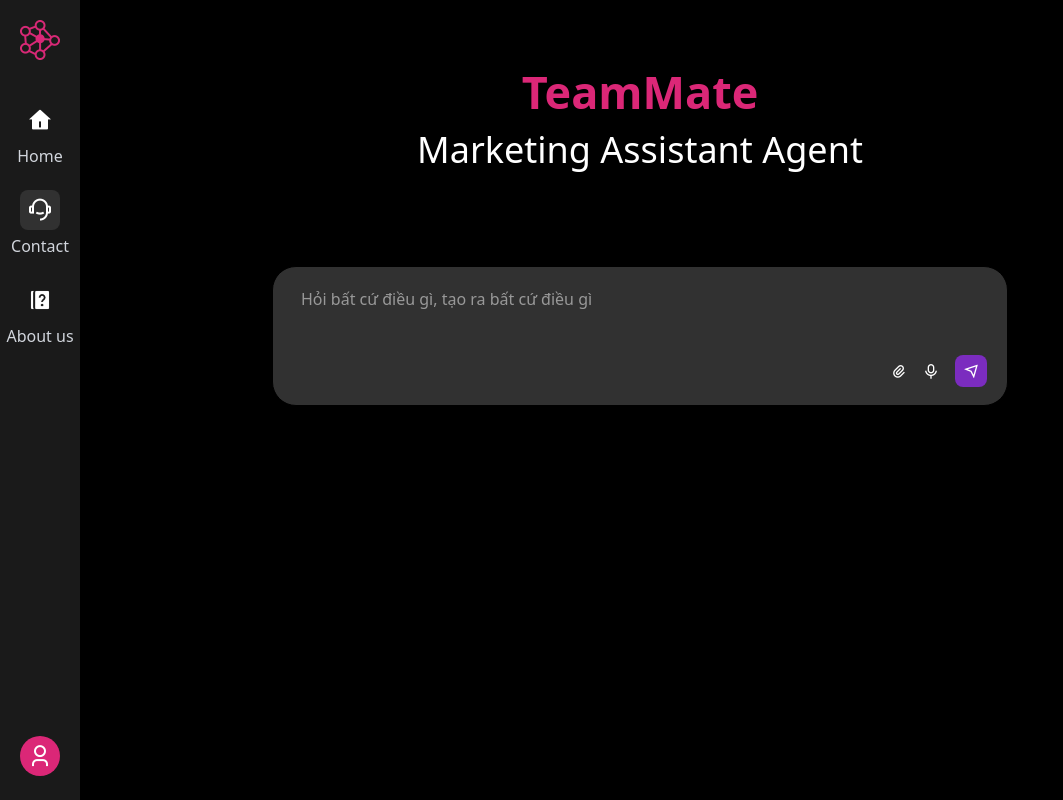
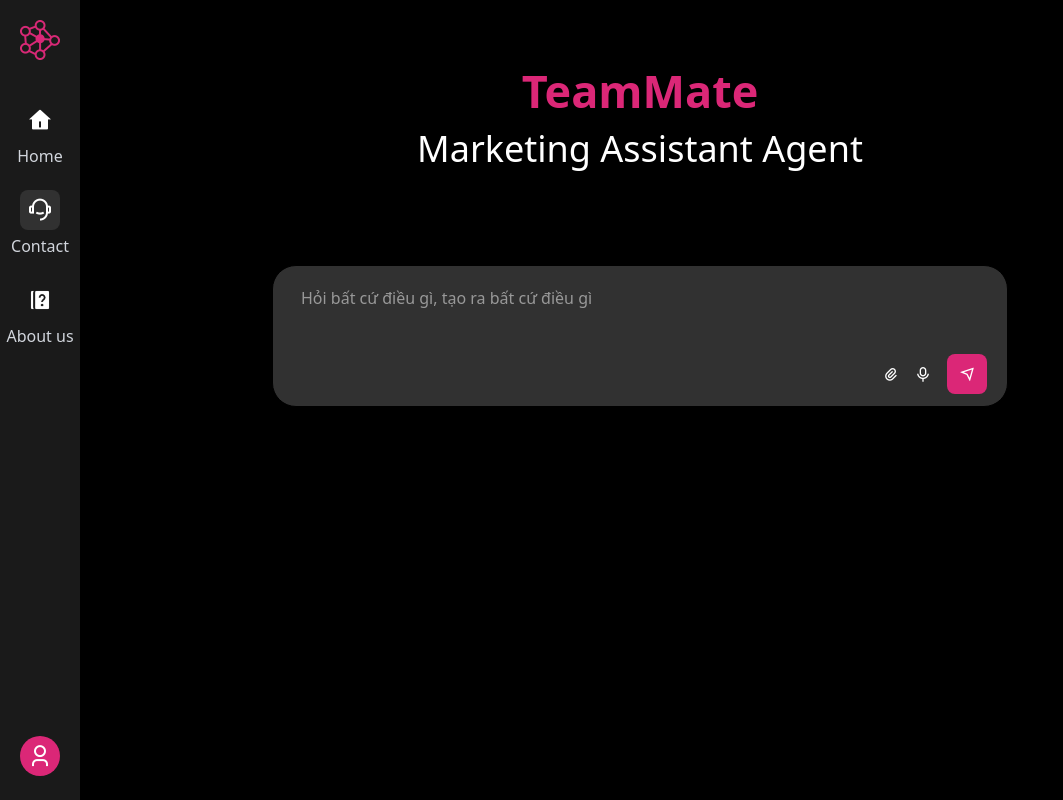
Before and after one commit to Iragakii/GenAI, a React (Vite) app: page / in a window 1280 px wide. Shown: the whole page, without its empty margins (0-1063 px from the left). Built offline with nearby package versions, Linux system fonts and the light colour scheme.

Commit message:
fix_figma_hover

```diff
--- a/src/components/InputFeild.jsx
+++ b/src/components/InputFeild.jsx
@@ -25,21 +25,21 @@
           <div className="flex items-center gap-4 mt-9 mr-2 justify-end">
             <button
               type="submit"
-              className="text-white hover:text-gray-300 transition-colors"
+              className="text-white hover:text-gray-300 transition-colors cursor-pointer"
             >
               <i className="ri-attachment-2"></i>
             </button>
             <button
               type="submit"
-              className="text-white hover:text-gray-300 transition-colors"
+              className="text-white hover:text-gray-300 transition-colors cursor-pointer"
             >
               <i className="ri-mic-line"></i>
             </button>
             <button
               type="submit"
-              className="px-2 py-1 text-white bg-submit-input rounded-lg hover:bg-blue-600 focus:outline-none focus:ring-2 focus:ring-blue-400 transition-colors"
+              className="flex text-white items-center justify-center leading-[40px] px-3 relative box-border rounded-[8px] group bg-submit-input hover:scale-105 transition-all duration-300 ease-in-out outline-none focus:ring-2 focus:ring-pink-400 cursor-pointer"
             >
-              <i className="ri-send-plane-line"></i>
+              <i className="ri-send-plane-line text-1xl group-hover:scale-[1.2] transition-all duration-300 ease-in-out"></i>
             </button>
           </div>
         </div>
--- a/src/styles/custom.css
+++ b/src/styles/custom.css
@@ -18,5 +18,5 @@
   color: #FFFFFF;
 }
 .bg-submit-input{
-  background-color: #7B2CBF;
+  background-color: #DB2777;
 }
```
